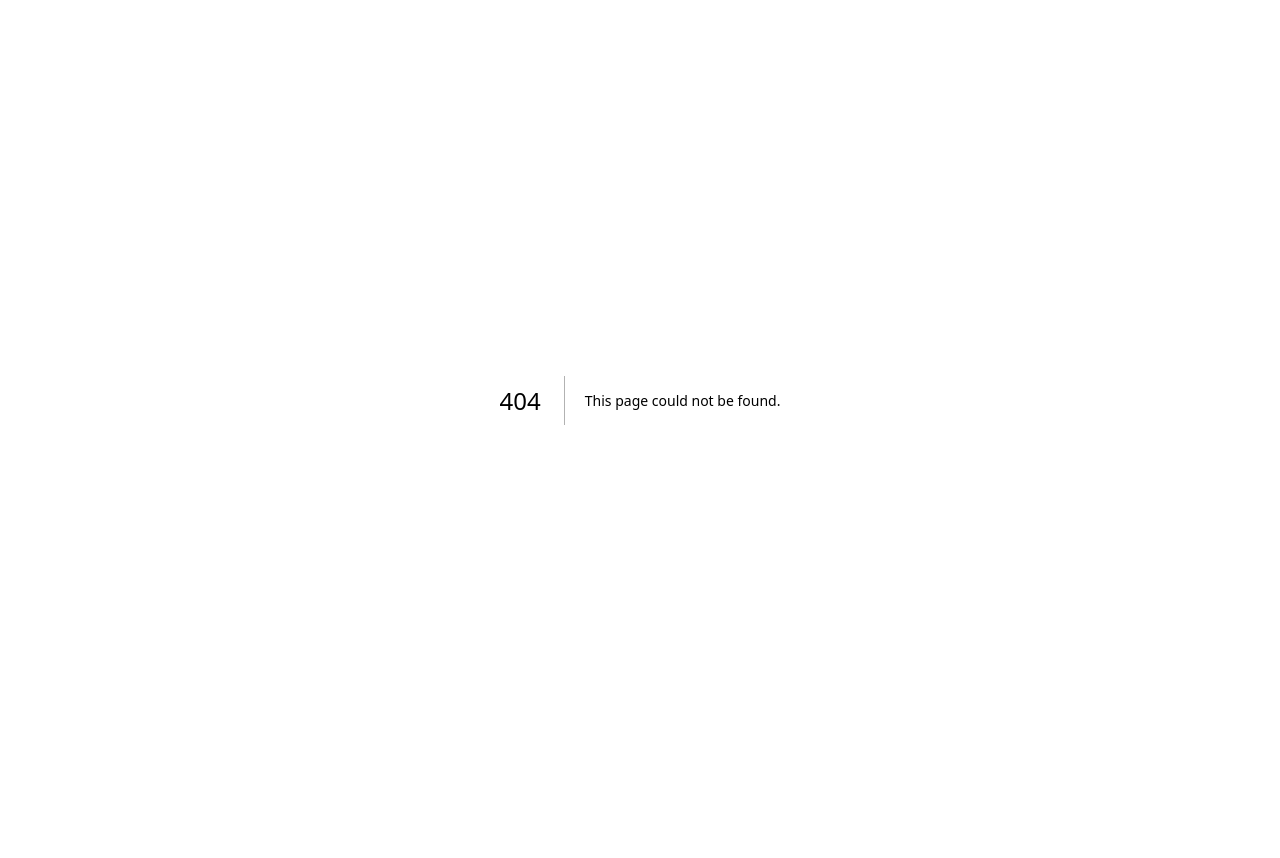
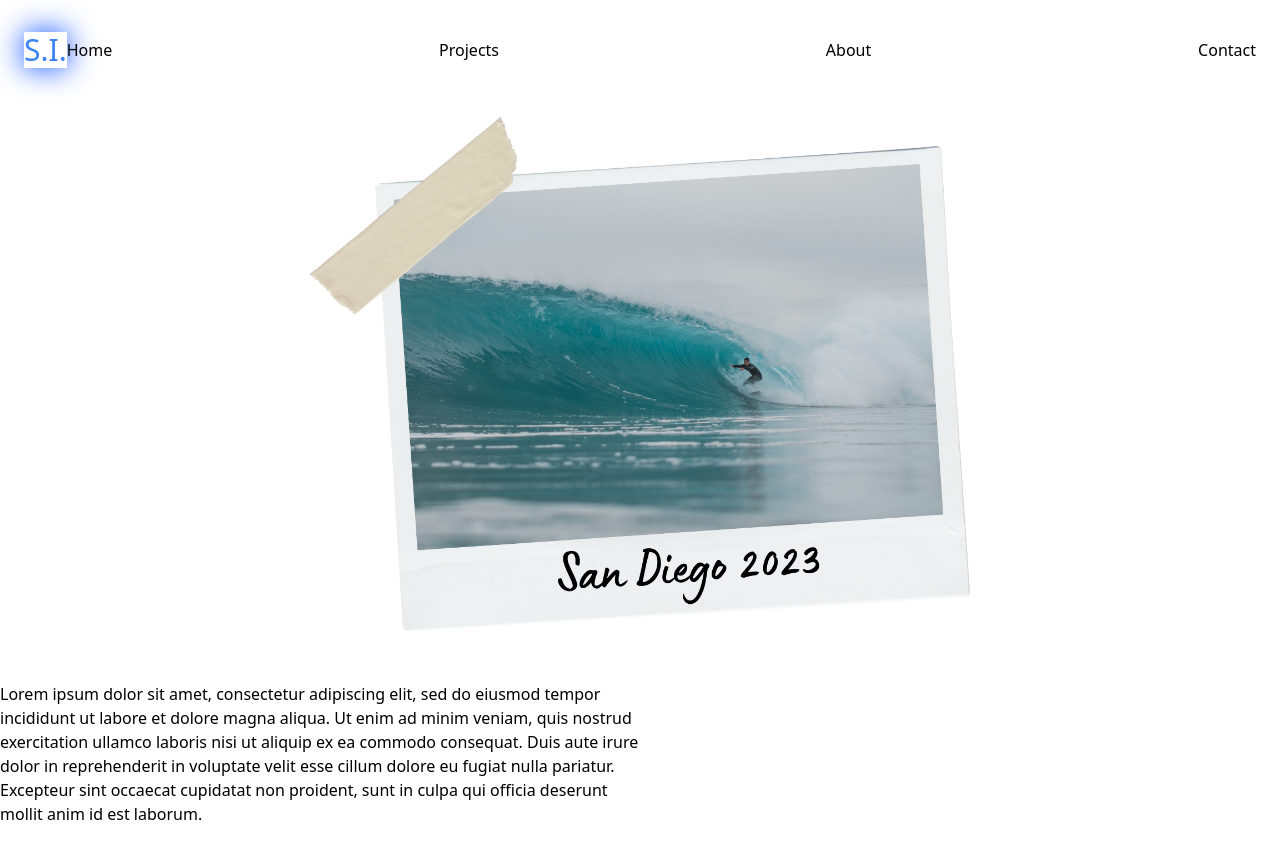
Before and after one commit to sirwin6/scott-irwin-portfolio, a Next.js app: page /about in a window 1280 px wide. Before the commit this address had no page. Shown: the top 858 px of the page. Before the commit the page ends 800 px from the top, so only its background shows below. Built offline with nearby package versions, Linux system fonts and the light colour scheme.

Commit message:
added link for about page

```diff
--- /dev/null
+++ b/Components/Navbar.js
@@ -0,0 +1,38 @@
+import React from 'react';
+import Link from 'next/link';
+
+export default function Navbar() {
+  return (
+    <nav className='flex justify-between items-center laptop:px-6 iphone:p-2 laptop:mt-6 iphone:mt-2'>
+      <p
+        id='glow'
+        className='text-blue-500 laptop:text-3xl p-5 iphone:text-xl iphone:text-center bg-slate-100 shadow-md rounded-[100%]'
+      >
+        S.I.
+      </p>
+      <div className='flex laptop:w-1/3 iphone:w-full items-center justify-between'>
+        <Link
+          href='/'
+          className='px-3 hover:underline hover:scale-110 duration-500'
+        >
+          Home
+        </Link>
+        <a
+          href='#projects'
+          className='px-3 hover:underline hover:scale-110 duration-500'
+        >
+          Projects
+        </a>
+        <Link
+          href='/about'
+          className='px-3 hover:underline hover:scale-110 duration-500'
+        >
+          About
+        </Link>
+        <p className='px-3 hover:underline hover:scale-110 duration-500'>
+          Contact
+        </p>
+      </div>
+    </nav>
+  );
+}
--- /dev/null
+++ b/pages/about.js
@@ -0,0 +1,33 @@
+import React from 'react';
+import Image from 'next/image';
+import Navbar from '../Components/Navbar';
+
+export default function about() {
+  return (
+    <>
+      <Navbar />
+      <div className='h-screen justify-around items-start'>
+        <div className='relative inline-block min-h-[300px] h-3/4 pr-20 laptop:w-full tablet:w-full iphone:w-full'>
+          <Image
+            alt='Surfing'
+            layout='fill'
+            objectFit='contain'
+            quality={100}
+            src='/surfing.png'
+          />
+        </div>
+        <div className='w-1/2 inline-block justify-center items-center mr-20'>
+          <p className='inline-block'>
+            Lorem ipsum dolor sit amet, consectetur adipiscing elit, sed do
+            eiusmod tempor incididunt ut labore et dolore magna aliqua. Ut enim
+            ad minim veniam, quis nostrud exercitation ullamco laboris nisi ut
+            aliquip ex ea commodo consequat. Duis aute irure dolor in
+            reprehenderit in voluptate velit esse cillum dolore eu fugiat nulla
+            pariatur. Excepteur sint occaecat cupidatat non proident, sunt in
+            culpa qui officia deserunt mollit anim id est laborum.
+          </p>
+        </div>
+      </div>
+    </>
+  );
+}
--- a/pages/index.js
+++ b/pages/index.js
@@ -1,6 +1,8 @@
 import Head from 'next/head';
 import Image from 'next/image';
 import styles from '../styles/Home.module.css';
+import Link from 'next/link';
+import Navbar from '../Components/Navbar';
 import { useEffect, useState, useCallback } from 'react';
 import { SlMenu } from 'react-icons/sl';
 import {
@@ -75,36 +77,12 @@ export default function Home() {
               </div>
             </nav>
           ) : (
-            <nav className='flex justify-between items-center laptop:px-6 iphone:p-2 laptop:mt-6 iphone:mt-2'>
-              <p
-                id='glow'
-                className='text-blue-500 laptop:text-3xl p-5 iphone:text-xl iphone:text-center bg-slate-100 shadow-md rounded-[100%]'
-              >
-                S.I.
-              </p>
-              <div className='flex laptop:w-1/3 iphone:w-full items-center justify-between'>
-                <p className='px-3 hover:underline hover:scale-110 duration-500'>
-                  Home
-                </p>
-                <a
-                  href='#projects'
-                  className='px-3 hover:underline hover:scale-110 duration-500'
-                >
-                  Projects
-                </a>
-                <p className='px-3 hover:underline hover:scale-110 duration-500'>
-                  About
-                </p>
-                <p className='px-3 hover:underline hover:scale-110 duration-500'>
-                  Contact
-                </p>
-              </div>
-            </nav>
+            <Navbar />
           )}
         </>
-        <div className='laptop:flex tablet:flex m-5 mx-10 iphone:h-3/4 laptop:h-3/4'>
+        <div className='laptop:flex tablet:flex m-5 mx-10 iphone:h-auto laptop:h-auto'>
           <div className='flex h-full tablet:w-full iphone:w-full laptop:w-1/2'>
-            <div className='relative min-h-[300px] h-full laptop:w-full tablet:w-full iphone:w-full'>
+            <div className='relative min-h-[300px] h-atuo laptop:w-full tablet:w-full iphone:w-full'>
               <Image
                 alt='Scott Irwin'
                 layout='fill'
@@ -224,7 +202,7 @@ export default function Home() {
                 target='blank'
                 className='py-5 mx-2 underline hover:no-underline'
               >
-                D e p l o y e d
+                S i t e
               </a>
               <AiOutlineLink />
               <a
@@ -232,7 +210,7 @@ export default function Home() {
                 target='blank'
                 className='py-5 mx-2 underline hover:no-underline'
               >
-                R e p o s i t o r y
+                G i t H u b
               </a>
               <AiOutlineLink />
             </div>
```
Also changed, not shown: public/headshot.png, public/surfing.png (added).
